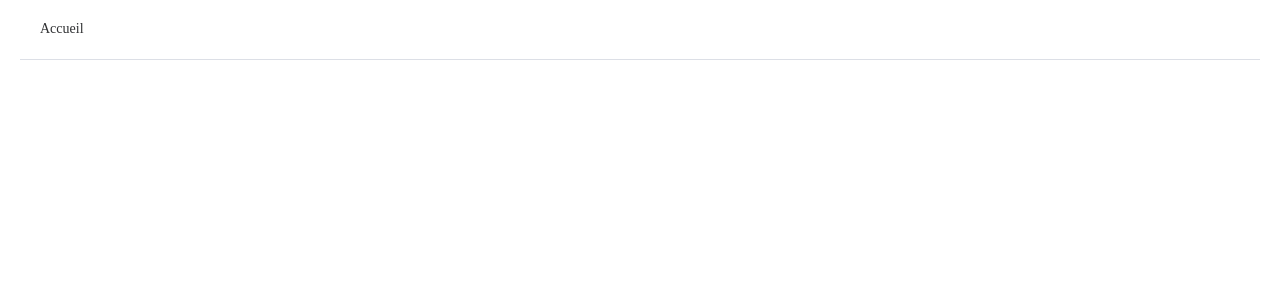
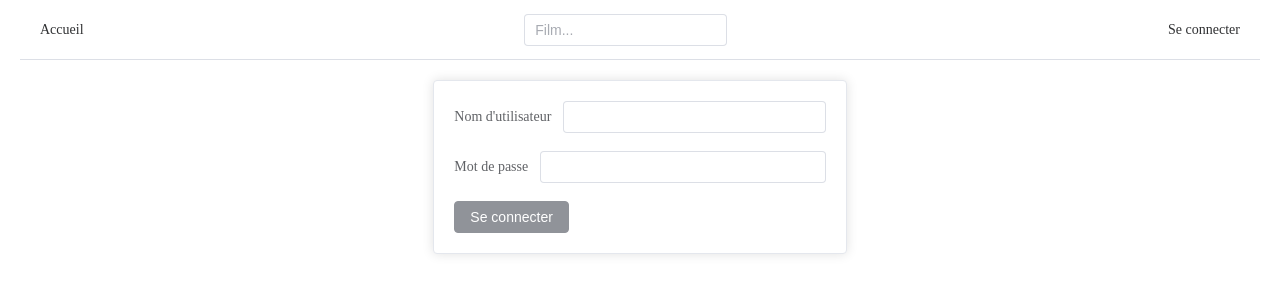
Before and after one commit to impaulm/ShowTracker, a Vue app in the folder frontend/: page /login in a window 1280 px wide. Before the commit this address had no page. Shown: the top 300 px of the page. Built offline with nearby package versions, Linux system fonts and the light colour scheme.

Commit message:
Menu + Login

```diff
--- a/frontend/src/App.vue
+++ b/frontend/src/App.vue
@@ -1,15 +1,43 @@
 <template>
   <el-header>
-    <el-menu mode="horizontal" :ellipsis="false" router>
-       <el-menu-item index="0" :route="{name: 'Home' }">Accueil</el-menu-item>
-    </el-menu>
+      <el-menu class="menu" mode="horizontal" :ellipsis="false" :default-active="activeIndex" router>
+        <div>
+          <el-menu-item index="0" :route="{ name: 'Home' }">Accueil</el-menu-item>
+          <el-menu-item v-if="loggedIn" index="1" :route="{ name: 'WatchList' }">WatchList</el-menu-item>
+          <el-menu-item v-if="loggedIn" index="2" :route="{ name: 'Profile'}">Profile</el-menu-item>
+        </div>
+
+          <div>
+            <el-input v-model="input" placeholder="Film..." clearable />
+          </div>
+
+          <div>
+            <el-menu-item v-if="loggedIn" @click="logout">Se déconnecter</el-menu-item>
+          <el-menu-item v-else index="1" :route="{ name: 'Login' }">Se connecter</el-menu-item>
+          </div>
+
+      </el-menu>
   </el-header>
 
-  <main>
-    <router-view />
-  </main>
+  <el-main>
+      <router-view></router-view>
+  </el-main>
 </template>
 
+<script setup>
+import { computed } from 'vue';
+import { useRouter } from 'vue-router';
+import { useStore } from 'vuex';
+
+const router = useRouter();
+const store = useStore();
+
+</script>
+
 <style scoped>
-
+.menu {
+  display: flex;
+  justify-content: space-between;
+  align-items: center;
+}
 </style>
--- /dev/null
+++ b/frontend/src/api/api.js
@@ -0,0 +1,3 @@
+import axios from axios;
+
+const TMDB_URL = 'https://api.themoviedb.org/3/authentication/';
--- /dev/null
+++ b/frontend/src/pages/Login.vue
@@ -0,0 +1,20 @@
+<template>
+    <el-container direction="vertical">
+        <el-row>
+            <el-col :span="8" :offset="8">
+                <el-card>
+                    <el-form >
+                        <el-form-item label="Nom d'utilisateur">
+                            <el-input type="text" id="username"/>
+                        </el-form-item>
+
+                        <el-form-item label="Mot de passe">
+                            <el-input type="password" id="password" />
+                        </el-form-item>
+                        <el-button type="info" native-type="submit">Se connecter</el-button>
+                    </el-form>
+                </el-card>
+            </el-col>
+        </el-row>
+    </el-container>
+</template>
--- a/frontend/src/router/index.js
+++ b/frontend/src/router/index.js
@@ -2,6 +2,7 @@ import { createRouter, createWebHistory } from 'vue-router'
 import { useStore } from 'vuex';
 
 import Home from '../pages/Home.vue';
+import Login from '../pages/Login.vue';
 
 export const router = createRouter({
     routes: [
@@ -10,6 +11,12 @@ export const router = createRouter({
             name: 'Home',
             component: Home,
         },
+        {
+            path: '/login',
+            name: 'Login',
+            component: Login,
+
+        },
     ],
     history: createWebHistory(),
 });
```
Also changed, not shown: 1 other file (tests, documents, lock files or other folders).
